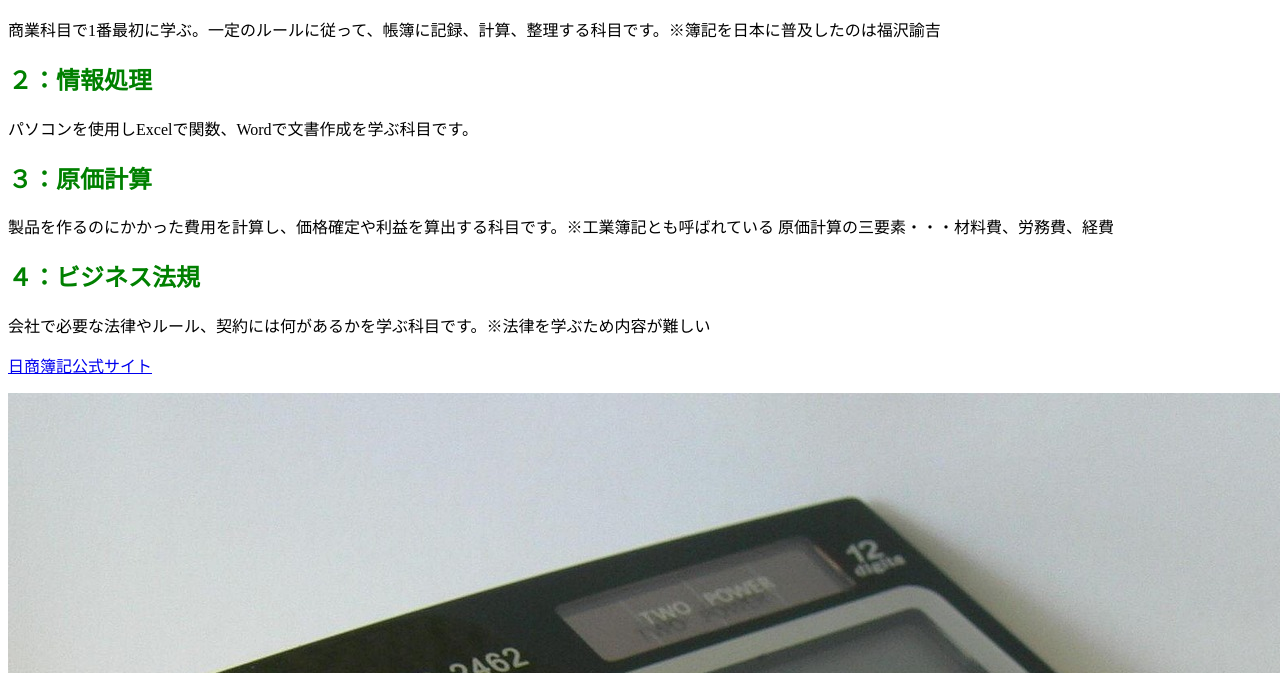
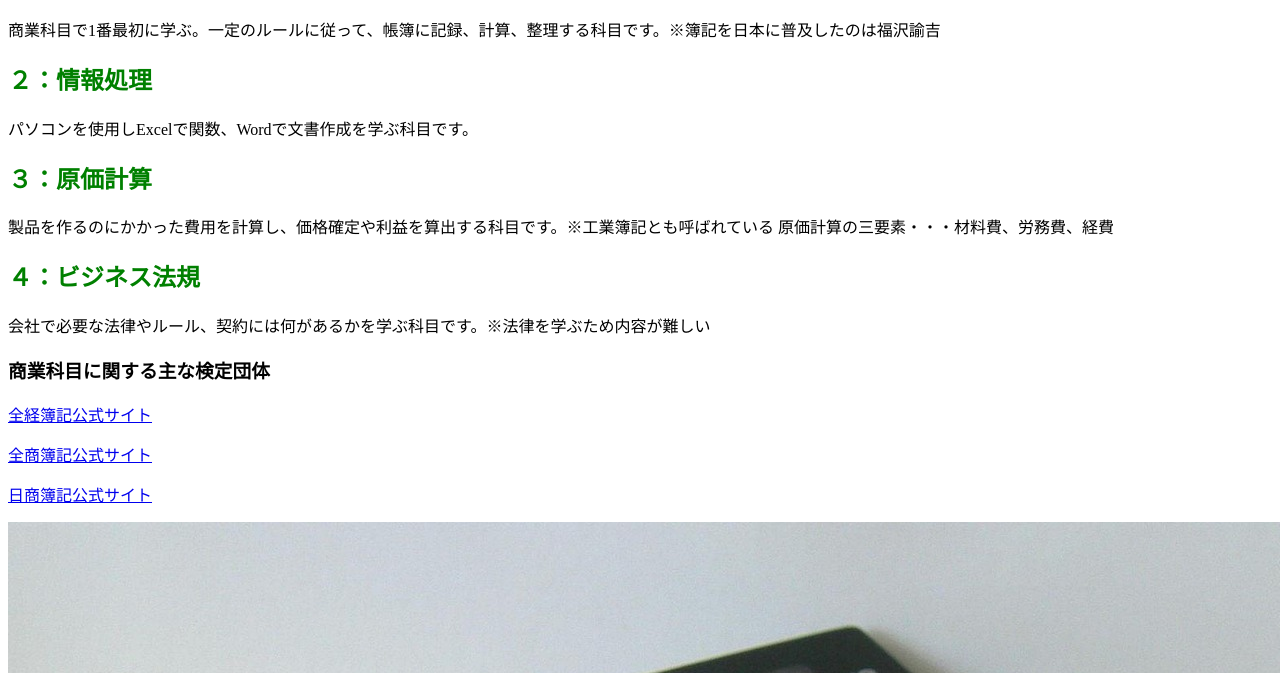
Before and after one commit to zm26168/ryusei-project, a plain HTML site: page index.html in a window 1280 px wide. Shown: the part 127-800 px from the top of the page. Drawn offline with Linux system fonts and the light colour scheme.

Commit message:
Update index.html

```diff
--- a/index.html
+++ b/index.html
@@ -16,7 +16,9 @@
 原価計算の三要素・・・材料費、労務費、経費</p>
 <h2>４：ビジネス法規</h2>
 <p>会社で必要な法律やルール、契約には何があるかを学ぶ科目です。※法律を学ぶため内容が難しい</p>
-
+<h3>商業科目に関する主な検定団体</h3>
+<a href="https://www.zenkei.or.jp/" target="_blank">全経簿記公式サイト</a></p>
+<p><a href="https://zensho.or.jp/" target="_blank">全商簿記公式サイト</a></p>
 <p><a href="https://www.kentei.ne.jp/bookkeeping" target="_blank">
 日商簿記公式サイト</a></p>
 <img src="./images/bookkeeping.jpg" alt="簿記">
```
